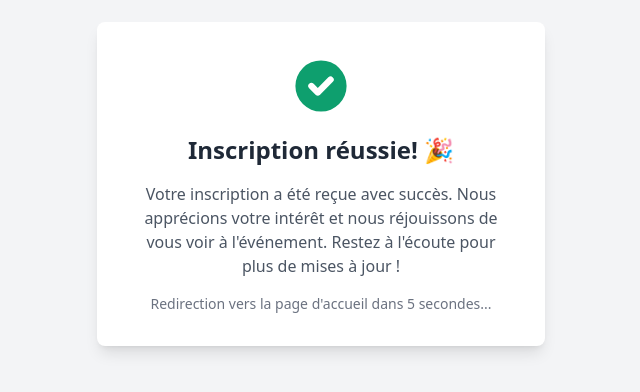
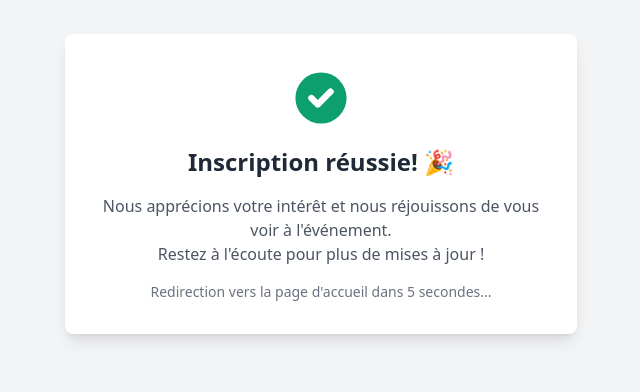
Before and after one commit to akenore/skydivingtown, a Next.js app: page /success in a window 1280 px wide. Before the commit this address had no page. Shown: the part 216-608 px from the top of the page, without its empty margins (319-959 px from the left). Built offline with nearby package versions, Linux system fonts and the light colour scheme.

Commit message:
add brevo and google tag

```diff
--- a/app/layout.tsx
+++ b/app/layout.tsx
@@ -1,4 +1,5 @@
 import type { Metadata } from "next";
+import { GoogleTagManager } from '@next/third-parties/google'
 import ApolloProviderWrapper from '../components/apolloProviderWrapper';
 import { Poppins } from "next/font/google";
 import "./globals.css";
@@ -23,6 +24,7 @@ export default function RootLayout({
 }>) {
   return (
     <html lang="en">
+      <GoogleTagManager gtmId="GTM-N5R86S6D" />
       <body
         className={`${poppins.variable} antialiased`}
       >
--- a/app/success/page.tsx
+++ b/app/success/page.tsx
@@ -8,21 +8,20 @@ export default function SuccessPage() {
      useEffect(() => {
           const timer = setTimeout(() => {
                router.push('/');
-          }, 5000);
+          }, 7000);
 
           return () => clearTimeout(timer);
      }, [router]);
 
      return (
           <div className="min-h-screen bg-gray-100 flex items-center justify-center p-4">
-               <div className="bg-white p-8 rounded-lg shadow-lg max-w-md w-full text-center">
+               <div className="bg-white p-8 rounded-lg shadow-lg max-w-lg w-full text-center">
                     <svg xmlns="http://www.w3.org/2000/svg" className="h-16 w-16 text-green-500 mx-auto mb-4" viewBox="0 0 20 20" fill="currentColor">
                          <path fillRule="evenodd" d="M10 18a8 8 0 100-16 8 8 0 000 16zm3.707-9.293a1 1 0 00-1.414-1.414L9 10.586 7.707 9.293a1 1 0 00-1.414 1.414l2 2a1 1 0 001.414 0l4-4z" clipRule="evenodd" />
                     </svg>
                     <h1 className="text-2xl font-bold text-gray-800 mb-4">Inscription réussie! 🎉</h1>
                     <p className="text-gray-600 mb-4">
-                         Votre inscription a été reçue avec succès.
-                         Nous apprécions votre intérêt et nous réjouissons de vous voir à l&apos;événement.
+                         Nous apprécions votre intérêt et nous réjouissons de vous voir à l&apos;événement.<br/>
                          Restez à l&apos;écoute pour plus de mises à jour !
                     </p>
                     <p className="text-gray-500 text-sm">
--- a/lib/apollo-client.ts
+++ b/lib/apollo-client.ts
@@ -2,7 +2,7 @@ import { ApolloClient, InMemoryCache, HttpLink, ApolloLink } from '@apollo/clien
 import { setContext } from '@apollo/client/link/context';
 
 const httpLink = new HttpLink({
-  uri: 'http://localhost:8000/graphql',
+  uri: 'http://localhost:8888/graphql',
   // uri: 'https://restapi.skydivingtown.com/graphql',
 });
 
--- a/package.json
+++ b/package.json
@@ -16,10 +16,11 @@
     "@heroui/calendar": "^2.2.15",
     "@heroui/react": "^2.7.4",
     "@internationalized/date": "^3.7.0",
+    "@next/third-parties": "^15.2.2",
     "flowbite-react": "^0.10.2",
     "graphql": "^16.10.0",
     "gsap": "^3.12.7",
-    "next": "15.1.4",
+    "next": "^15.2.2",
     "react": "^19.0.0",
     "react-dom": "^19.0.0"
   },
```
Also changed, not shown: 2 other files (tests, documents, lock files or other folders).
